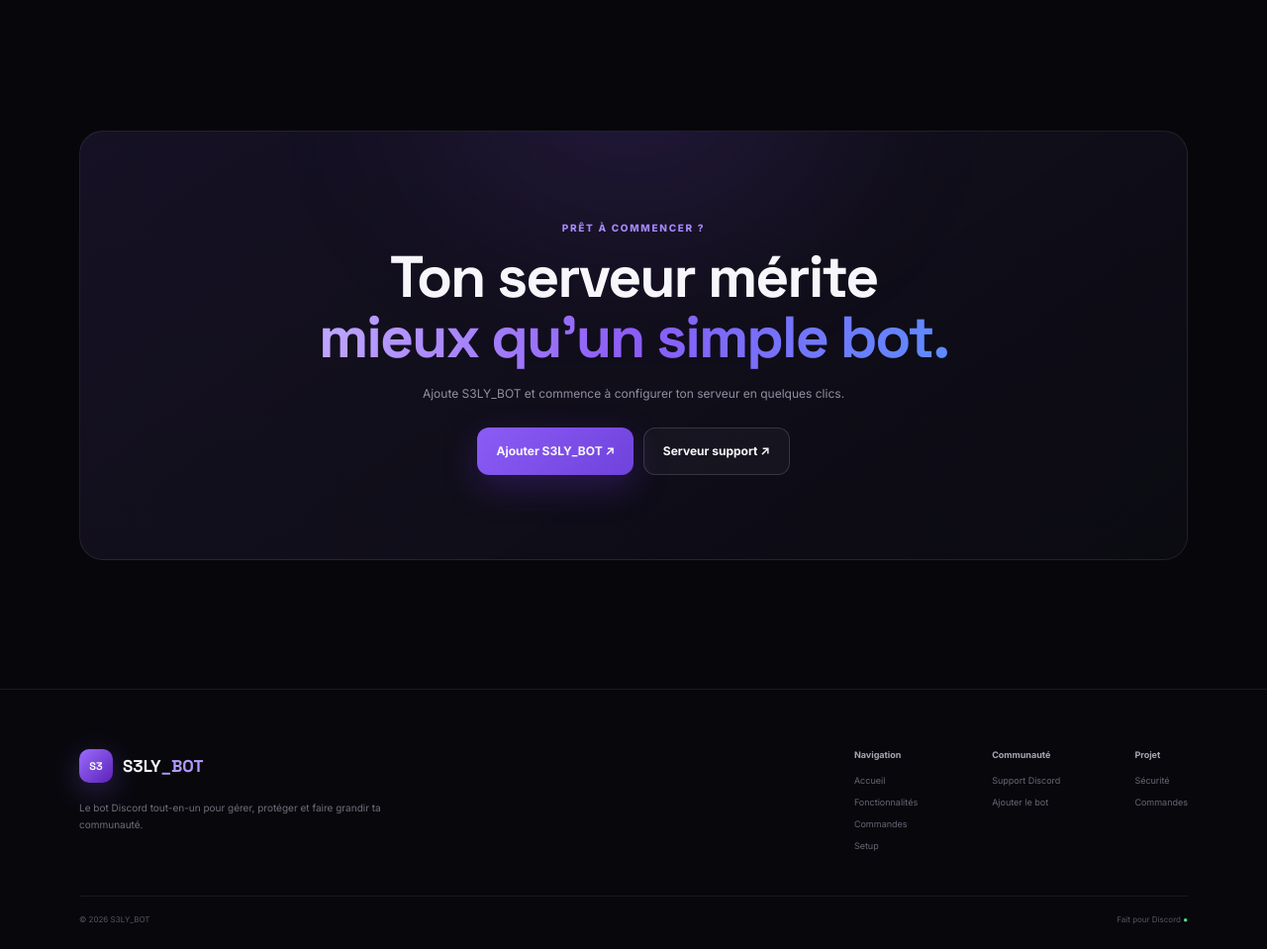
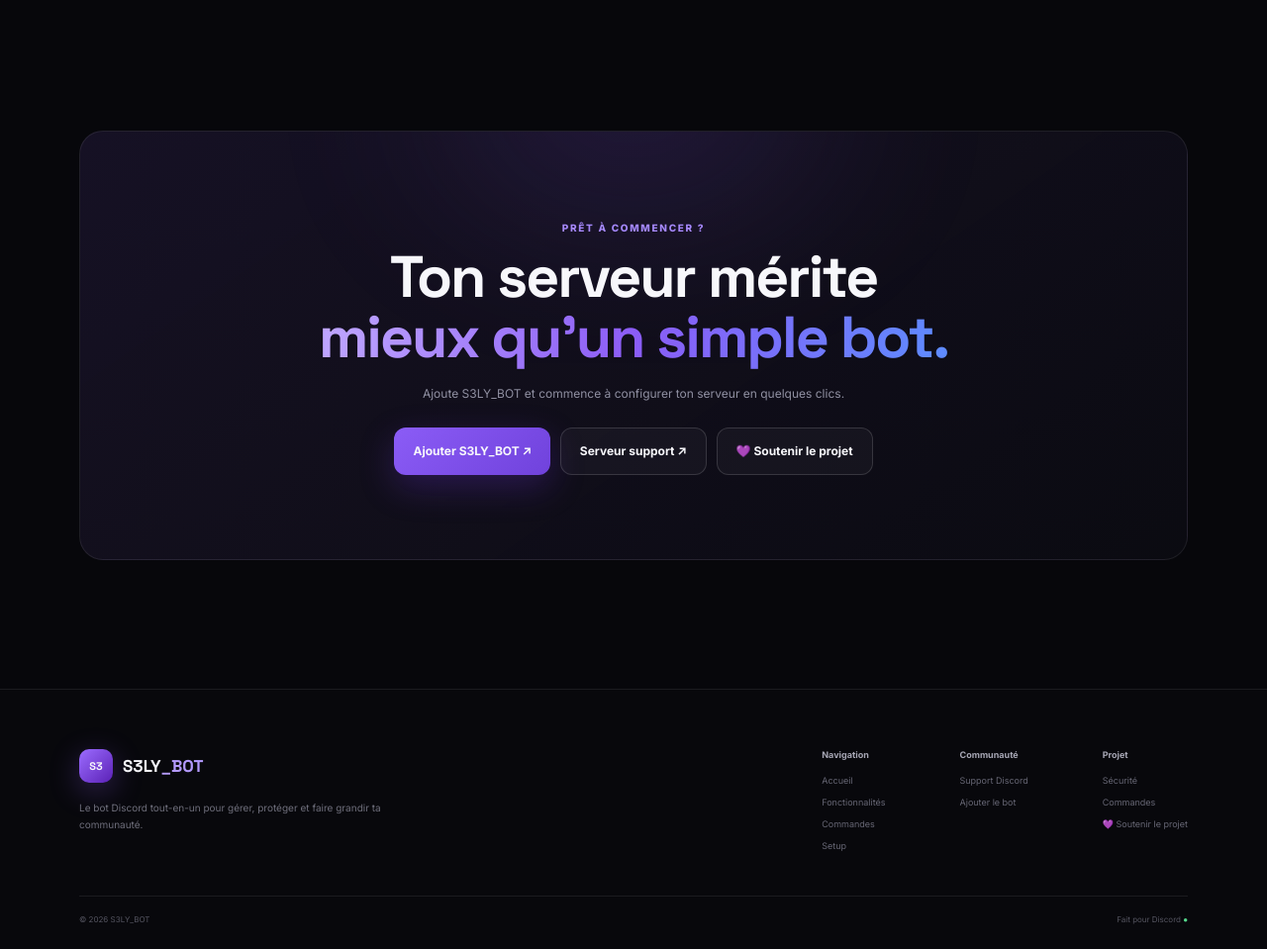
Before and after one commit to michmichleboss45-glitch/S3LY-BOT-WEBSITE, a plain HTML site: page index.html in a window 1280 px wide. Shown: the part 4714-5673 px from the top of the page at 99% size. Drawn offline with Linux system fonts and the light colour scheme.

Commit message:
Add files via upload

```diff
--- a/index.html
+++ b/index.html
@@ -591,6 +591,7 @@
     </p>
 
     <div>
+
         <a href="#" class="btn primary big" data-invite>
             Ajouter S3LY_BOT ↗
         </a>
@@ -598,6 +599,16 @@
         <a href="#" class="btn secondary big" data-support>
             Serveur support ↗
         </a>
+
+        <a
+            href="https://paypal.me/NoxAspectYT"
+            class="btn secondary big"
+            target="_blank"
+            rel="noopener noreferrer"
+        >
+            💜 Soutenir le projet
+        </a>
+
     </div>
 
 </section>
@@ -644,6 +655,13 @@
                 <b>Projet</b>
                 <a href="#security">Sécurité</a>
                 <a href="#commands">Commandes</a>
+                <a
+                    href="https://paypal.me/NoxAspectYT"
+                    target="_blank"
+                    rel="noopener noreferrer"
+                >
+                    💜 Soutenir le projet
+                </a>
             </div>
 
         </div>
```
